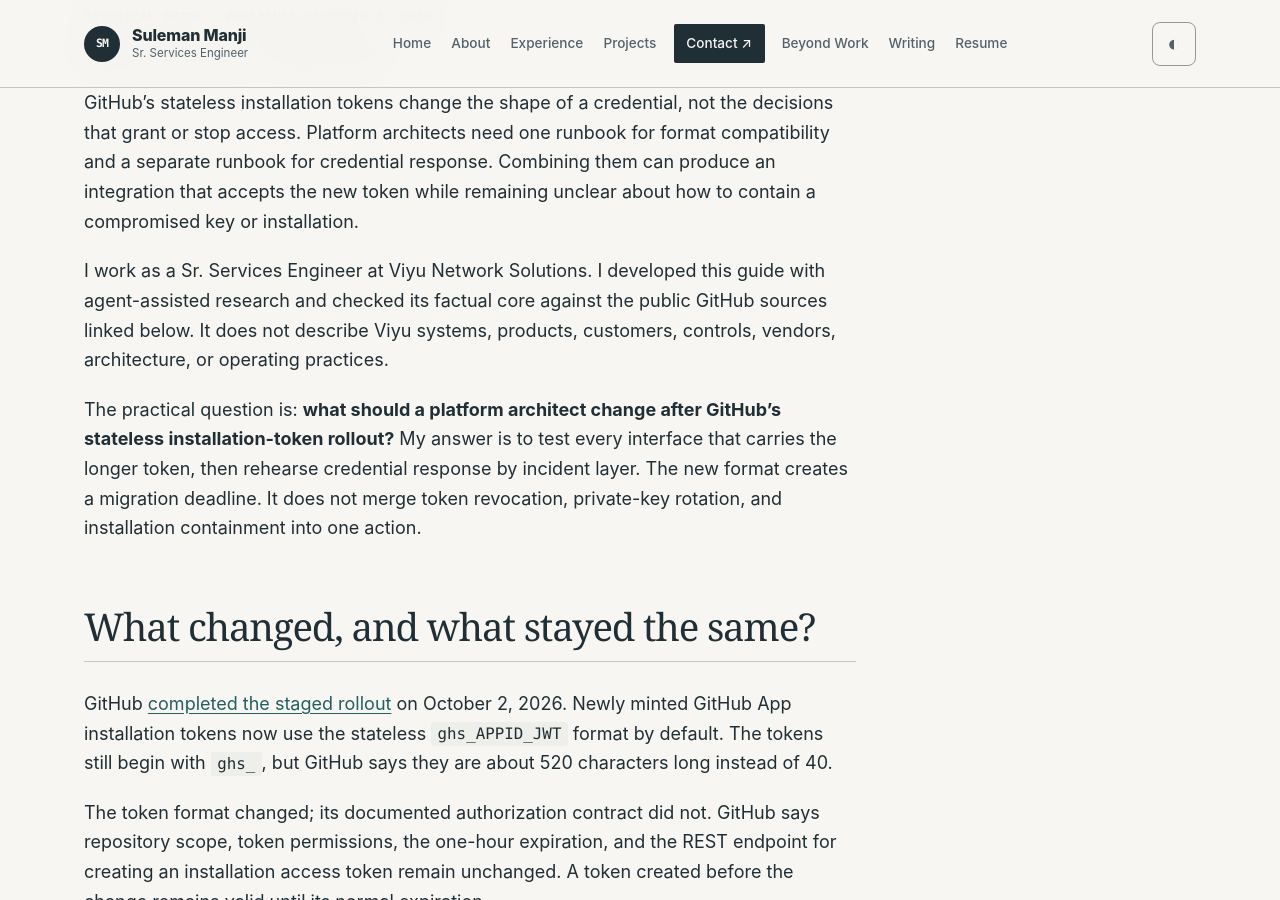
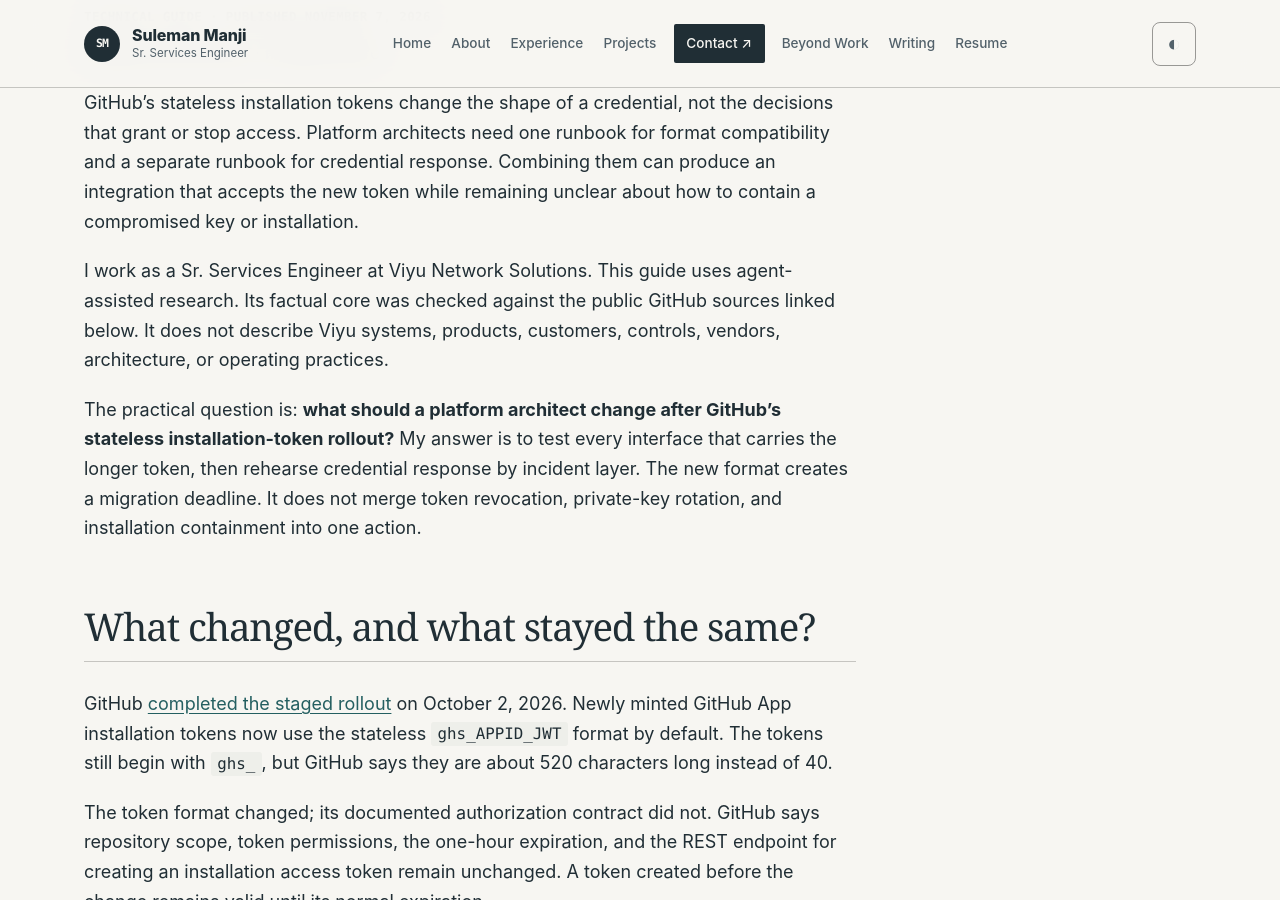
Before and after one commit to ssmanji89/sulemanji-port, a Jekyll site: the page built from notes/github-stateless-tokens-two-runbooks.md, in a window 1280 px wide and 900 px high, scrolled down 401 px. Built offline with Jekyll 4.4.1, drawn with Linux system fonts in a browser that asks for light colours.

Commit message:
docs: publish github-stateless-tokens-two-runbooks

```diff
--- a/notes/github-stateless-tokens-two-runbooks.md
+++ b/notes/github-stateless-tokens-two-runbooks.md
@@ -18,7 +18,7 @@
 
 GitHub's stateless installation tokens change the shape of a credential, not the decisions that grant or stop access. Platform architects need one runbook for format compatibility and a separate runbook for credential response. Combining them can produce an integration that accepts the new token while remaining unclear about how to contain a compromised key or installation.
 
-I work as a Sr. Services Engineer at Viyu Network Solutions. I developed this guide with agent-assisted research and checked its factual core against the public GitHub sources linked below. It does not describe Viyu systems, products, customers, controls, vendors, architecture, or operating practices.
+I work as a Sr. Services Engineer at Viyu Network Solutions. This guide uses agent-assisted research. Its factual core was checked against the public GitHub sources linked below. It does not describe Viyu systems, products, customers, controls, vendors, architecture, or operating practices.
 
 The practical question is: **what should a platform architect change after GitHub's stateless installation-token rollout?** My answer is to test every interface that carries the longer token, then rehearse credential response by incident layer. The new format creates a migration deadline. It does not merge token revocation, private-key rotation, and installation containment into one action.
 
```
